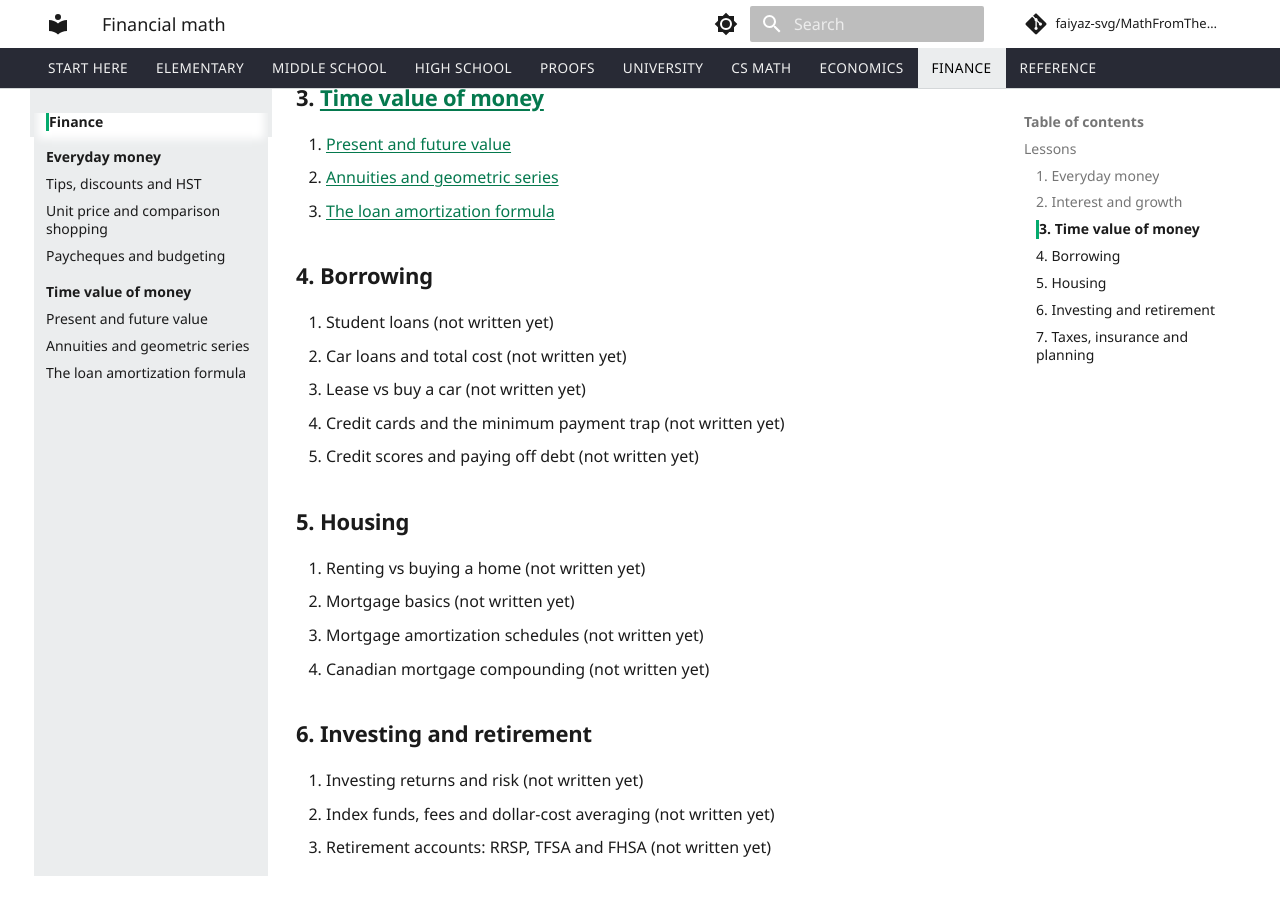
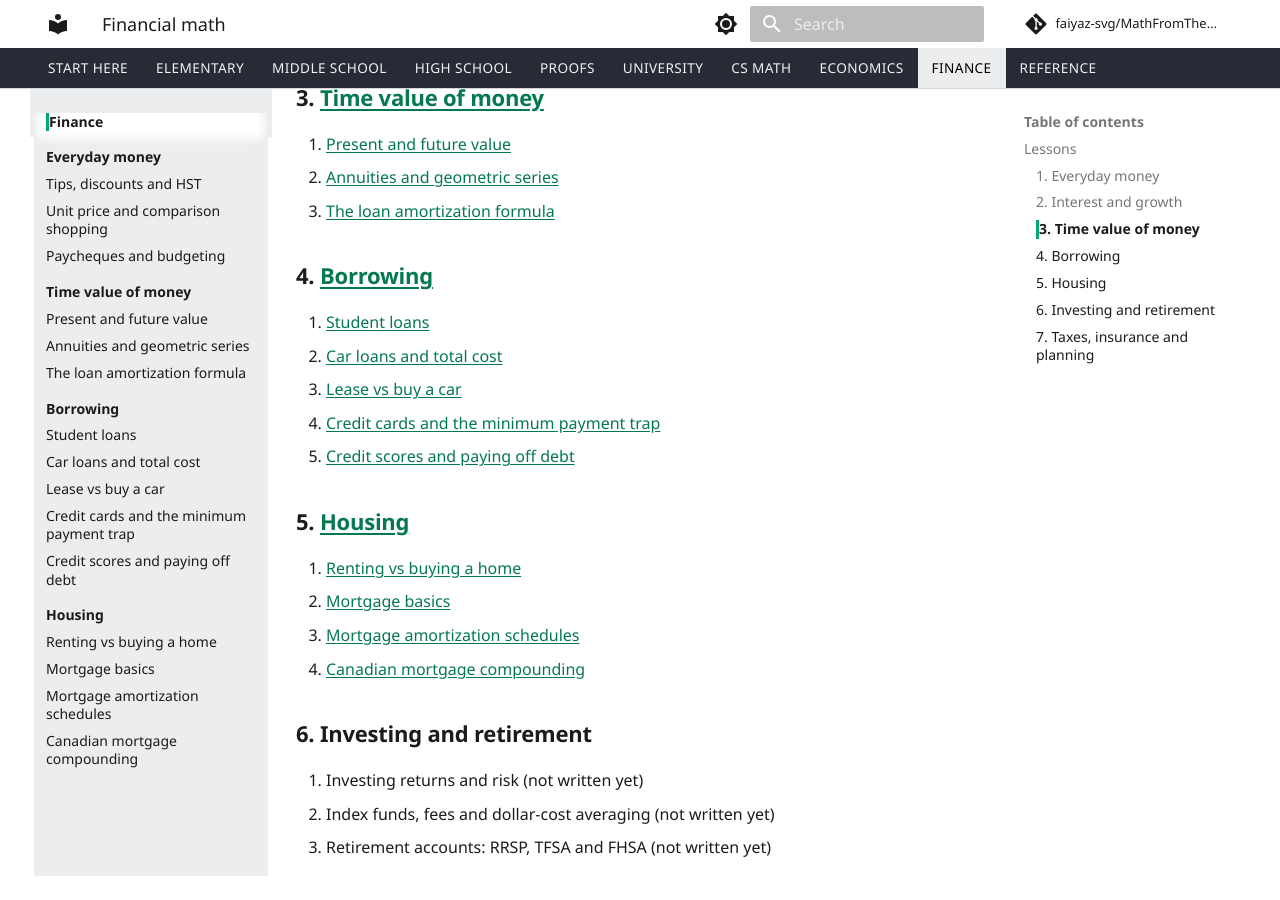
Before and after one commit to faiyaz-svg/MathFromTheGroundUp, an MkDocs documentation site: the page built from docs/08-financial-math/index.md, in a window 1280 px wide and 900 px high, scrolled down 960 px. Built offline with MkDocs 1.6.1 and Material for MkDocs 9.7.7, drawn with Linux system fonts in a browser that asks for light colours; comment, search, counter and statistics services are not loaded.

Commit message:
add econ and finance chapters to nav

```diff
--- a/docs/08-financial-math/index.md
+++ b/docs/08-financial-math/index.md
@@ -30,20 +30,20 @@ The diagnostic quiz and the cheat sheet for this folder are written together wit
 2. [Annuities and geometric series](03-time-value-of-money/02-annuities-and-geometric-series.md)
 3. [The loan amortization formula](03-time-value-of-money/03-loan-amortization-formula.md)
 
-### 4. Borrowing
+### 4. [Borrowing](04-borrowing/index.md)
 
-1. Student loans (not written yet)
-2. Car loans and total cost (not written yet)
-3. Lease vs buy a car (not written yet)
-4. Credit cards and the minimum payment trap (not written yet)
-5. Credit scores and paying off debt (not written yet)
+1. [Student loans](04-borrowing/01-student-loans.md)
+2. [Car loans and total cost](04-borrowing/02-car-loans-and-total-cost.md)
+3. [Lease vs buy a car](04-borrowing/03-lease-vs-buy-a-car.md)
+4. [Credit cards and the minimum payment trap](04-borrowing/04-credit-cards-and-the-minimum-payment-trap.md)
+5. [Credit scores and paying off debt](04-borrowing/05-credit-scores-and-paying-off-debt.md)
 
-### 5. Housing
+### 5. [Housing](05-housing/index.md)
 
-1. Renting vs buying a home (not written yet)
-2. Mortgage basics (not written yet)
-3. Mortgage amortization schedules (not written yet)
-4. Canadian mortgage compounding (not written yet)
+1. [Renting vs buying a home](05-housing/01-renting-vs-buying-a-home.md)
+2. [Mortgage basics](05-housing/02-mortgage-basics.md)
+3. [Mortgage amortization schedules](05-housing/03-mortgage-amortization-schedules.md)
+4. [Canadian mortgage compounding](05-housing/04-canadian-mortgage-compounding.md)
 
 ### 6. Investing and retirement
 
--- a/mkdocs.yml
+++ b/mkdocs.yml
@@ -382,6 +382,16 @@ nav:
           - "Bipartite graphs, colouring and planar graphs": 06-cs-math/05-graphs/03-bipartite-coloring-and-planar-graphs.md
   - "Economics":
       - 07-economics-math/index.md
+      - "Measuring the economy":
+          - 07-economics-math/01-measuring-the-economy/index.md
+          - "How economists use math and graphs": 07-economics-math/01-measuring-the-economy/01-how-economists-use-math-and-graphs.md
+          - "Percent change vs percentage points": 07-economics-math/01-measuring-the-economy/02-percent-change-vs-percentage-points.md
+          - "Growth rates and CAGR": 07-economics-math/01-measuring-the-economy/03-growth-rates-and-cagr.md
+          - "Index numbers": 07-economics-math/01-measuring-the-economy/04-index-numbers.md
+          - "GDP and the circular flow": 07-economics-math/01-measuring-the-economy/05-gdp-and-the-circular-flow.md
+          - "Nominal vs real GDP and the deflator": 07-economics-math/01-measuring-the-economy/06-nominal-vs-real-gdp-and-the-deflator.md
+          - "CPI and inflation": 07-economics-math/01-measuring-the-economy/07-cpi-and-inflation.md
+          - "Unemployment rate and labour statistics": 07-economics-math/01-measuring-the-economy/08-unemployment-rate-and-labour-statistics.md
       - "Markets":
           - 07-economics-math/02-markets/index.md
           - "Opportunity cost and the PPC": 07-economics-math/02-markets/01-opportunity-cost-and-the-ppc.md
@@ -414,6 +424,19 @@ nav:
           - "Present and future value": 08-financial-math/03-time-value-of-money/01-present-and-future-value.md
           - "Annuities and geometric series": 08-financial-math/03-time-value-of-money/02-annuities-and-geometric-series.md
           - "The loan amortization formula": 08-financial-math/03-time-value-of-money/03-loan-amortization-formula.md
+      - "Borrowing":
+          - 08-financial-math/04-borrowing/index.md
+          - "Student loans": 08-financial-math/04-borrowing/01-student-loans.md
+          - "Car loans and total cost": 08-financial-math/04-borrowing/02-car-loans-and-total-cost.md
+          - "Lease vs buy a car": 08-financial-math/04-borrowing/03-lease-vs-buy-a-car.md
+          - "Credit cards and the minimum payment trap": 08-financial-math/04-borrowing/04-credit-cards-and-the-minimum-payment-trap.md
+          - "Credit scores and paying off debt": 08-financial-math/04-borrowing/05-credit-scores-and-paying-off-debt.md
+      - "Housing":
+          - 08-financial-math/05-housing/index.md
+          - "Renting vs buying a home": 08-financial-math/05-housing/01-renting-vs-buying-a-home.md
+          - "Mortgage basics": 08-financial-math/05-housing/02-mortgage-basics.md
+          - "Mortgage amortization schedules": 08-financial-math/05-housing/03-mortgage-amortization-schedules.md
+          - "Canadian mortgage compounding": 08-financial-math/05-housing/04-canadian-mortgage-compounding.md
   - Reference:
       - reference/index.md
       - "Glossary": reference/glossary.md
```
Also changed, not shown: docs/07-economics-math/index.md (+9 -9 lines), docs/progress.md (+27 -1 lines).
